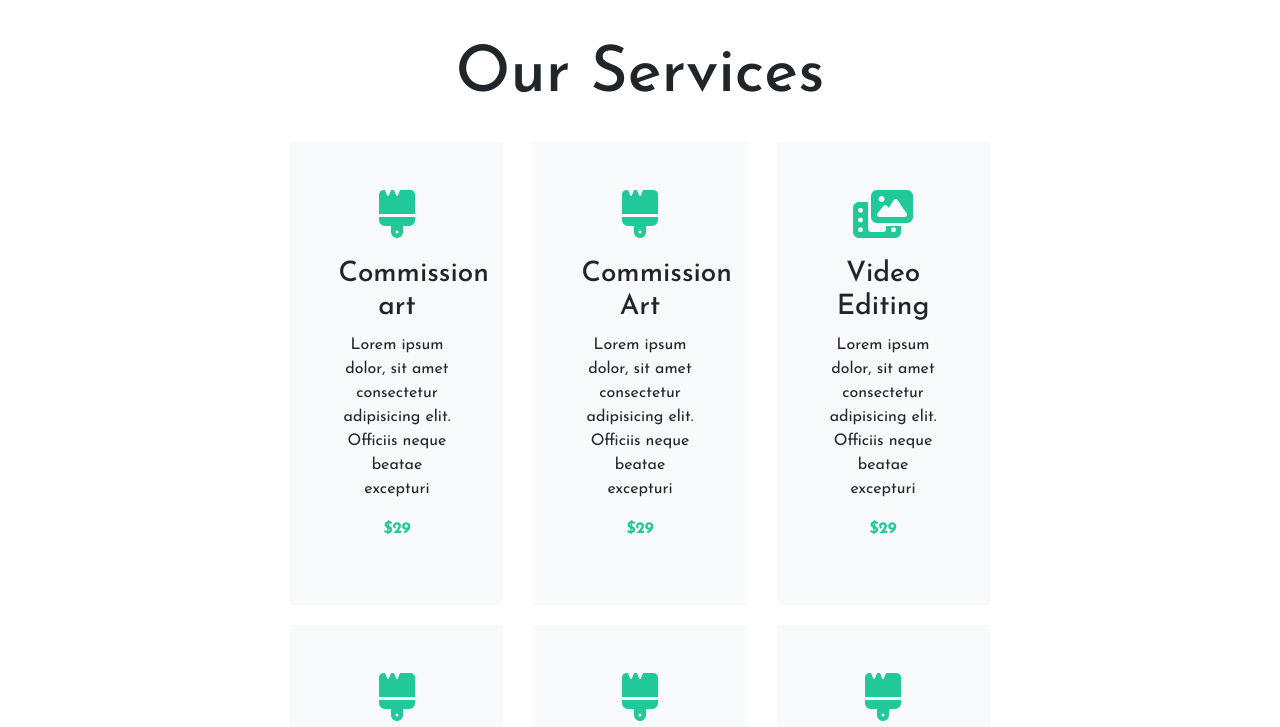
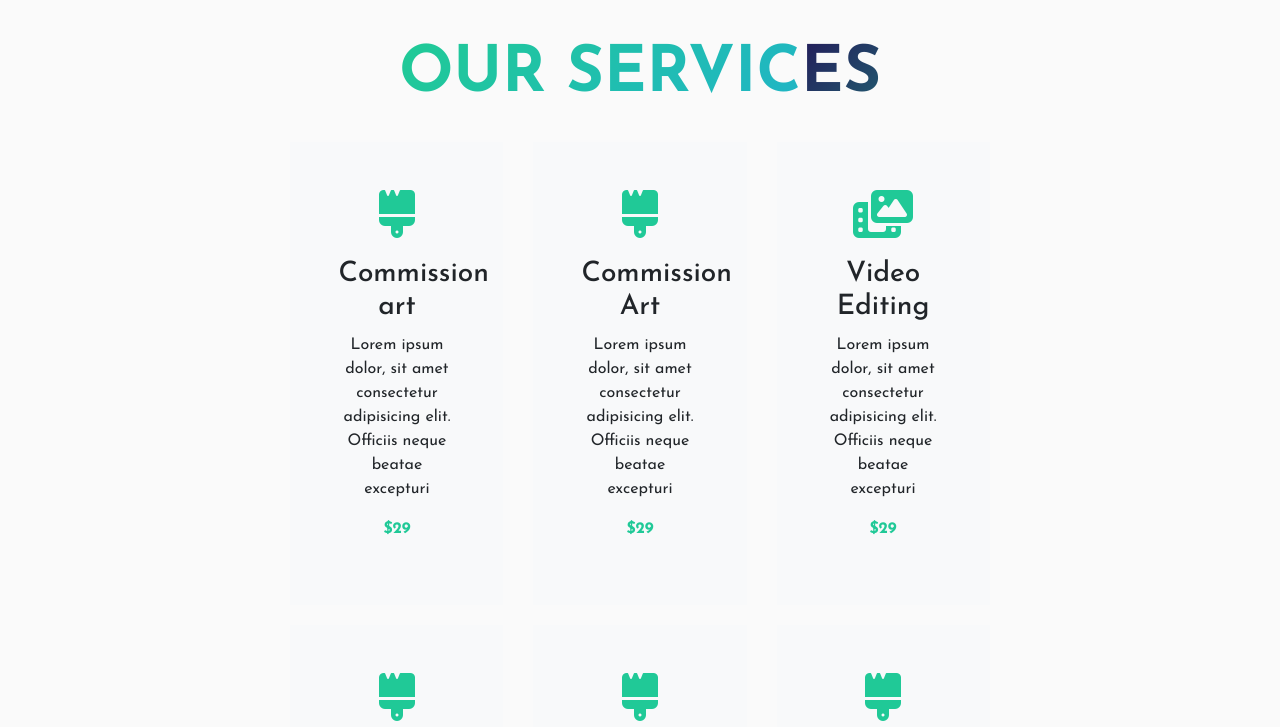
Before and after one commit to minhynguyen2464/KaliGallery, a plain HTML site: page html/service.html in a window 1280 px wide. Shown: the part 73-800 px from the top of the page. Drawn offline with nearby package versions, Linux system fonts and the light colour scheme.

Commit message:
Adding some text animation

```diff
--- a/css/style.css
+++ b/css/style.css
@@ -48,6 +48,9 @@ header a :hover {
 body {
 	padding-left: 15px;
 	padding-right: 15px;
+	opacity: 0;
+	transition: opacity 1.5s;
+	background-color: rgb(250, 250, 250);
 }
 
 .carousel-item img {
@@ -224,7 +227,32 @@ html {
 	scroll-behavior: smooth;
 }
 
-body {
-	opacity: 0;
-	transition: opacity 1.5s;
+/*Text Background Animation*/
+
+.text-container h1 {
+	text-transform: uppercase;
+	background-image: linear-gradient(
+		-225deg,
+		#231557 0%,
+		#20c997 29%,
+		#20c997 67%,
+		#20b3c9 100%
+	);
+	background-size: auto auto;
+	background-clip: border-box;
+	background-size: 200% auto;
+	color: #fff;
+	background-clip: text;
+	text-fill-color: transparent;
+	-webkit-background-clip: text;
+	-webkit-text-fill-color: transparent;
+	animation: textclip 8s linear infinite;
+	font-size: 4rem;
+	font-weight: 900;
 }
+
+@keyframes textclip {
+	to {
+		background-position: 200% center;
+	}
+}
--- a/html/service.html
+++ b/html/service.html
@@ -113,14 +113,17 @@
         <div class="body">
             <div class="container-fluid">
                 <div class="row justify-content-center">
-                    <div class="col-md-7">
+                    <div class="col-md-7 col-lg-7 col-xl-7">
                         <div class="col-12">
-                            <h2 class="site-section-heading text-center">
-                                Our Services
-                            </h2>
+                            <div class="text-container">
+                                <h1 class="site-section-heading text-center">
+                                    Our Services
+                                </h1>
+                            </div>
+
                         </div>
                         <div class="row">
-                            <div class="col-md-4 text-center site-block-feature">
+                            <div class="col-md-4 col-lg-4 col-xl-4 text-center site-block-feature">
                                 <div class="h-100 p-4  p-md-5 bg-light">
                                     <i class="fa-solid fa-brush fa-3x icon"></i>
                                     <h3>Commission art</h3>
```
Also changed, not shown: html/typo.html (+6 -6 lines), image/abstract white background with curve ,vector,softlight.jpg (added), image/icon/after-effects.png (added), image/icon/illustrator.png (added), image/icon/photoshop-lightroom.png (added), image/icon/photoshop.png (added), image/white-gradient-background-1920-x-960-skuq4fjlzgjyj3ri.jpg (added), 1 other file.
